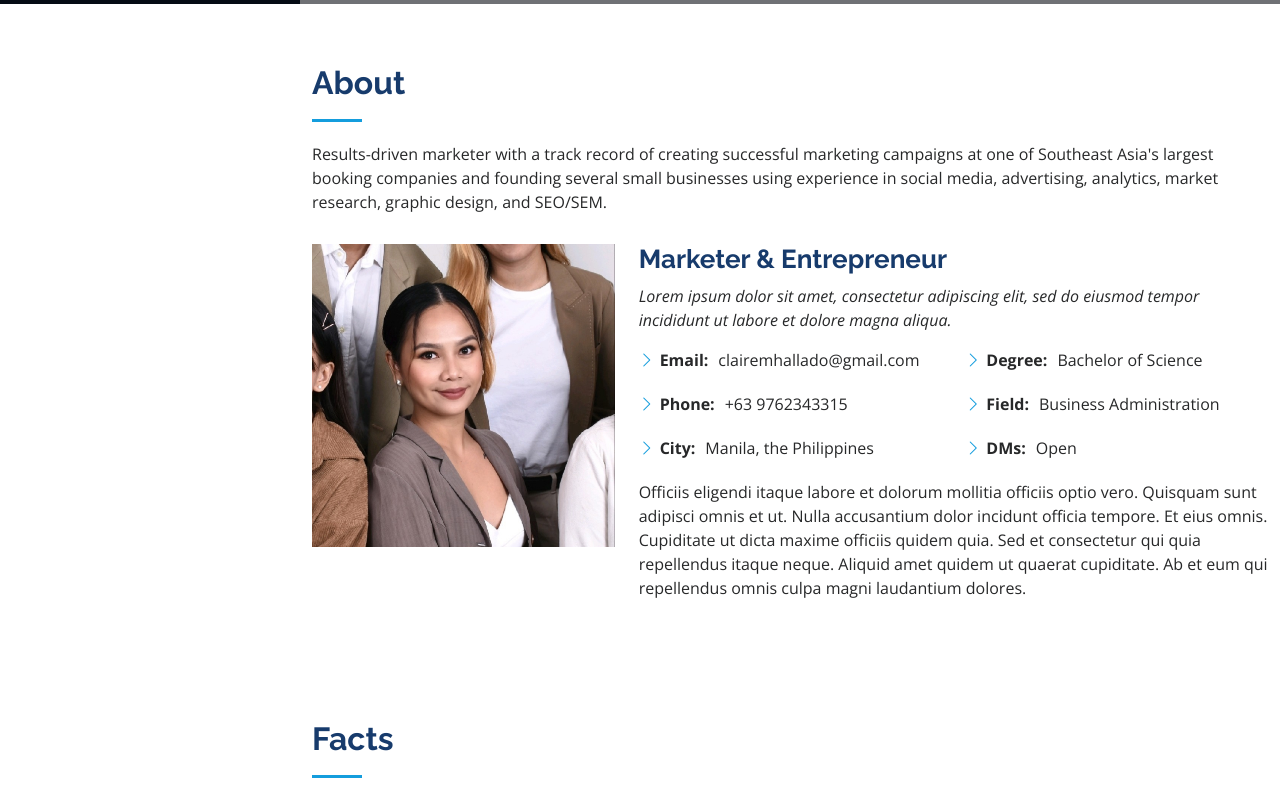
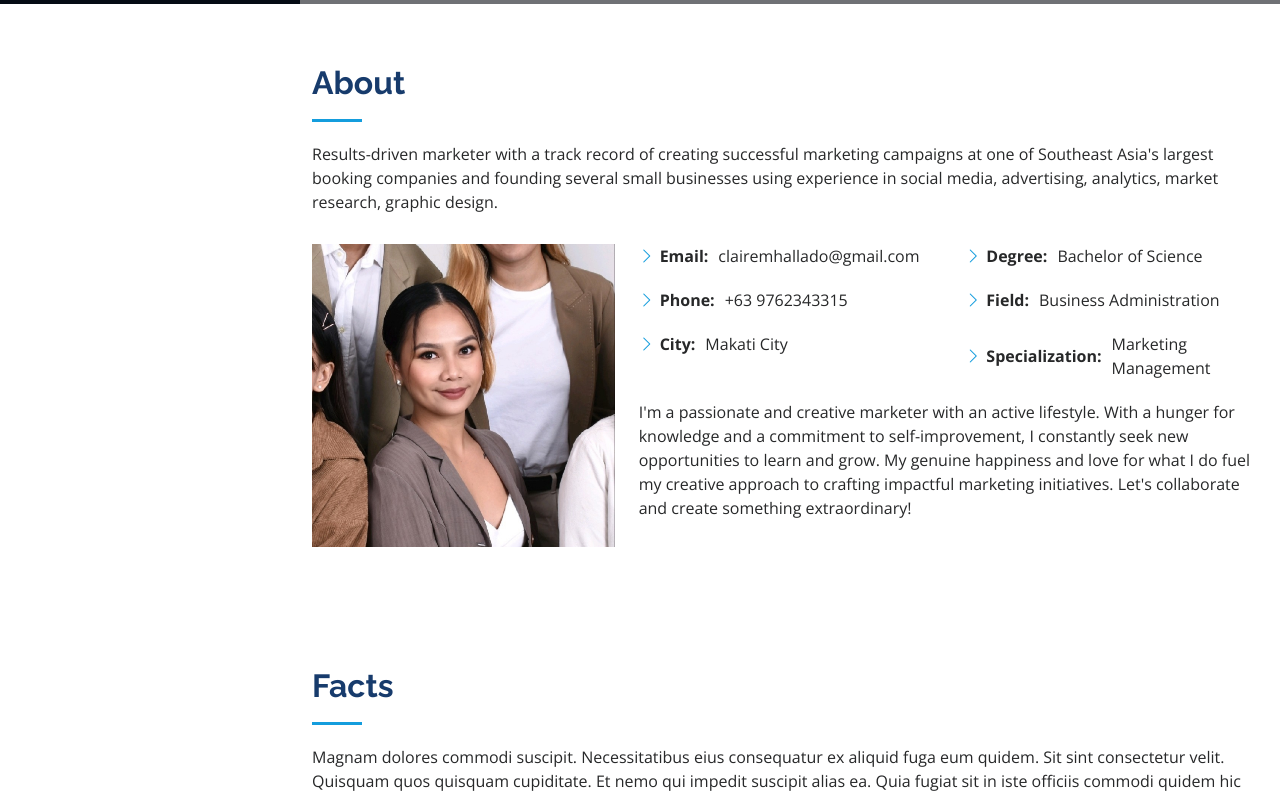
Before and after one commit to markdentoom/gf-portfolio, a plain HTML site: page index.html in a window 1280 px wide. Shown: the part 796-1596 px from the top of the page. Drawn offline with nearby package versions, Linux system fonts and the light colour scheme; grey boxes are pictures that could not be loaded.

Commit message:
revision about session

```diff
--- a/index.html
+++ b/index.html
@@ -66,7 +66,7 @@
   <section id="hero" class="d-flex flex-column justify-content-center align-items-center">
     <div class="hero-container" data-aos="fade-in">
       <h1>Claire M. Hallado</h1>
-      <p>I'm a <span class="typed" data-typed-items="Marketer, Entrepreneur, Freelancer, Makeup Artist"></span></p>
+      <p>I'm <span class="typed" data-typed-items="Passionate, Creative, Marketer"></span></p>
     </div>
   </section><!-- End Hero -->
 
@@ -80,7 +80,7 @@
           <h2>About</h2>
           <p>Results-driven marketer with a track record of creating successful marketing campaigns at one of Southeast
             Asia's largest booking companies and founding several small businesses using experience in social media,
-            advertising, analytics, market research, graphic design, and SEO/SEM.</p>
+            advertising, analytics, market research, graphic design.</p>
         </div>
 
         <div class="row">
@@ -88,19 +88,13 @@
             <img src="assets/img/profile-img.jpg" class="img-fluid" alt="">
           </div>
           <div class="col-lg-8 pt-4 pt-lg-0 content" data-aos="fade-left">
-            <h3>Marketer &amp; Entrepreneur</h3>
-            <p class="fst-italic">
-              Lorem ipsum dolor sit amet, consectetur adipiscing elit, sed do eiusmod tempor incididunt ut labore et
-              dolore
-              magna aliqua.
-            </p>
             <div class="row">
               <div class="col-lg-6">
                 <ul>
                   <li><i class="bi bi-chevron-right"></i> <strong>Email:</strong> <span>clairemhallado@gmail.com</span>
                   </li>
                   <li><i class="bi bi-chevron-right"></i> <strong>Phone:</strong> <span>+63 9762343315</span></li>
-                  <li><i class="bi bi-chevron-right"></i> <strong>City:</strong> <span>Manila, the Philippines</span>
+                  <li><i class="bi bi-chevron-right"></i> <strong>City:</strong> <span>Makati City</span>
                   </li>
                 </ul>
               </div>
@@ -109,15 +103,16 @@
                   <li><i class="bi bi-chevron-right"></i> <strong>Degree:</strong> <span>Bachelor of Science</span></li>
                   <li><i class="bi bi-chevron-right"></i> <strong>Field:</strong> <span>Business
                       Administration</span></li>
-                  <li><i class="bi bi-chevron-right"></i> <strong>DMs:</strong> <span>Open</span></li>
+                  <li><i class="bi bi-chevron-right"></i> <strong>Specialization:</strong> <span>Marketing
+                      Management</span></li>
                 </ul>
               </div>
             </div>
             <p>
-              Officiis eligendi itaque labore et dolorum mollitia officiis optio vero. Quisquam sunt adipisci omnis et
-              ut. Nulla accusantium dolor incidunt officia tempore. Et eius omnis.
-              Cupiditate ut dicta maxime officiis quidem quia. Sed et consectetur qui quia repellendus itaque neque.
-              Aliquid amet quidem ut quaerat cupiditate. Ab et eum qui repellendus omnis culpa magni laudantium dolores.
+              I'm a passionate and creative marketer with an active lifestyle. With a hunger for knowledge and a
+              commitment to self-improvement, I constantly seek new opportunities to learn and grow. My genuine
+              happiness and love for what I do fuel my creative approach to crafting impactful marketing initiatives.
+              Let's collaborate and create something extraordinary!
             </p>
           </div>
         </div>
```
